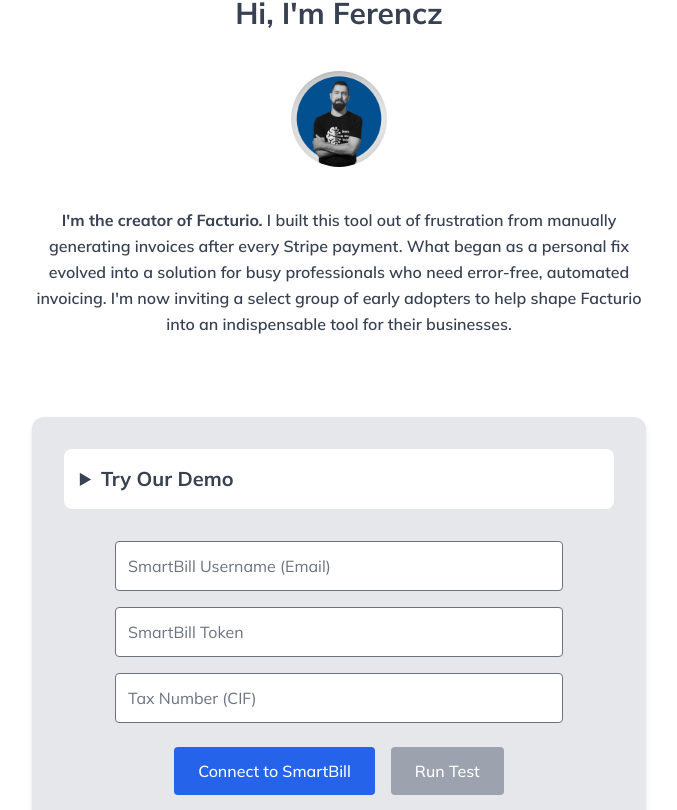
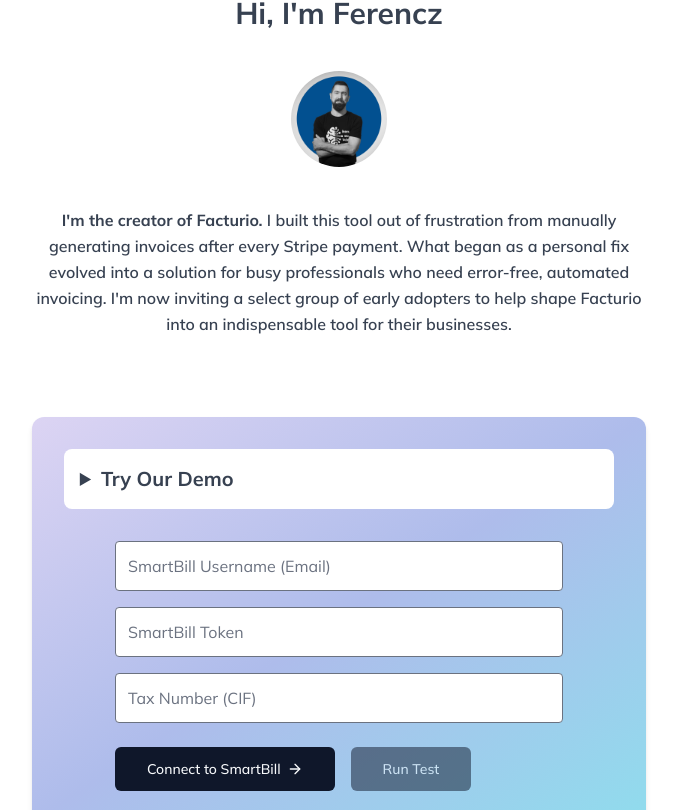
Before and after one commit to sunlesshalo/facturio-demo-frontend, a Next.js app: page / in a window 1280 px wide. Shown: the part 1990-2800 px from the top of the page, without its empty margins (301-978 px from the left). Built offline with nearby package versions, Linux system fonts and the light colour scheme.

Commit message:
Mostly finished landing page that redirects to the stripe payment page

```diff
--- a/src/components/Navbar.js
+++ b/src/components/Navbar.js
@@ -15,11 +15,11 @@ function Navbar() {
                         </Link>
 
                         <div className="hidden md:flex items-center justify-center gap-8 lg:gap-14">
-                            <Link href='#pricing' className='font-semibold hover:underline hover:underline-offset-1'>
-                                Pricing
-                            </Link>
                             <Link href='#demo' className='font-semibold hover:underline hover:underline-offset-1'>
                                 Demo
+                            </Link>
+                            <Link href='#early-adopter' className='font-semibold hover:underline hover:underline-offset-1'>
+                                Early Adopter Program
                             </Link>
                             <Link href='#faq' className='font-semibold hover:underline hover:underline-offset-1'>
                                 FAQ
@@ -36,9 +36,9 @@ function Navbar() {
                     </div>
 
                     <div className='hidden md:flex items-center space-x-1.5'>
-                        <Link href='/' className={cn(buttonVariants({ size: "sm" }), "flex items-center justify-center group px-4")}>
-                            <span>Try Demo</span>
-                            <ArrowRight className='ml-1.5 transform h-4 w-4 transition-transform duration-300 group-hover:translate-x-1' />
+                        <Link href="#demo" className={cn(buttonVariants({ size: 'lg' }), "flex items-center justify-center group")}>
+                          <span>Try Demo</span>
+                          <ArrowRight className="ml-1.5 transform h-4 w-4 transition-transform duration-300 group-hover:translate-x-1" />
                         </Link>
                     </div>
                 </div>
--- a/src/components/landingPageComponents/DemoSection.js
+++ b/src/components/landingPageComponents/DemoSection.js
@@ -1,7 +1,10 @@
 "use client";
-import { useState } from 'react';
+import { useState, useEffect, useRef } from 'react';
 import { ChevronDown } from 'lucide-react';
 import EarlyAdopterModal from "./EarlyAdopterModal";
+import { ArrowRight, Check, Star } from 'lucide-react';
+import { cn } from '@/lib/utils';
+import { buttonVariants } from '../ui/button';
 
 function DemoSection() {
   const [smartbillUsername, setSmartbillUsername] = useState('');
@@ -13,6 +16,7 @@ function DemoSection() {
   const [errorMessage, setErrorMessage] = useState('');
   const [isLoading, setIsLoading] = useState(false);
   const [isModalOpen, setIsModalOpen] = useState(false);
+
 
   const stripeTestPage = "https://buy.stripe.com/test_fZe0102nF4tn4x2cMN";
 
@@ -107,7 +111,7 @@ function DemoSection() {
 
   return (
     <section className="bg-white/80 py-20">
-      <div className="w-[90%] sm:max-w-2xl lg:max-w-3xl mx-auto flex flex-col items-center text-gray-700">
+      <div id="about" className="w-[90%] sm:max-w-2xl lg:max-w-3xl mx-auto flex flex-col items-center text-gray-700">
         <h1 className="font-bold text-3xl text-center">Hi, I'm Ferencz</h1>
 
         <img
@@ -120,8 +124,8 @@ function DemoSection() {
           <span className="font-bold">I'm the creator of Facturio.</span> I built this tool out of frustration from manually generating invoices after every Stripe payment. What began as a personal fix evolved into a solution for busy professionals who need error-free, automated invoicing. I'm now inviting a select group of early adopters to help shape Facturio into an indispensable tool for their businesses.
         </p>
 
-        <div className="my-20 scroll-mt-28 w-full" id="demo">
-          <div className="w-full lg:w-4/5 lg:mx-auto h-auto shadow-md bg-gray-200 rounded-xl p-8">
+            <div id="demo" className="my-20 scroll-mt-28 w-full">
+          <div className="w-full lg:w-4/5 lg:mx-auto h-auto shadow-md bg-gradient-to-br from-customLightPurple via-customPurple to-customBlue rounded-xl p-8">
             {/* Instructions Accordion */}
             <details className="mb-8 bg-white rounded-lg">
               <summary className="cursor-pointer font-bold text-xl p-4 hover:bg-gray-50">
@@ -218,30 +222,34 @@ function DemoSection() {
                 </div>
               )}
 
-              <div className="flex flex-col sm:flex-row justify-center gap-4">
+              <div className="flex flex-col sm:flex-row items-center gap-4">
                 <button
                   type="submit"
-                  disabled={isLoading}
-                  className={`px-6 py-3 rounded font-medium transition-colors ${
-                    isLoading ? 'bg-blue-400 cursor-not-allowed' : 'bg-blue-600 hover:bg-blue-700'
-                  } text-white flex-1 sm:flex-none`}
+                  disabled={isLoading || demoId !== ''}
+                  className={cn(
+                    buttonVariants({ size: 'lg' }),
+                    "group flex items-center justify-center",
+                    (isLoading || demoId !== '') && "opacity-50 cursor-not-allowed"
+                  )}
                 >
-                  {isLoading ? 'Connecting...' : 'Connect to SmartBill'}
+                  <span>{isLoading ? 'Connecting...' : 'Connect to SmartBill'}</span>
+                  <ArrowRight className="ml-1.5 transform h-4 w-4 transition-transform duration-300 group-hover:translate-x-1" />
                 </button>
-
                 <button
                   type="button"
                   onClick={handleRunTest}
                   disabled={!isRunTestEnabled || isLoading}
-                  className={`px-6 py-3 rounded font-medium transition-colors ${
-                    isRunTestEnabled && !isLoading
-                      ? 'bg-green-600 hover:bg-green-700 cursor-pointer'
-                      : 'bg-gray-400 cursor-not-allowed'
-                  } text-white flex-1 sm:flex-none`}
+                  className={cn(
+                    buttonVariants({ size: 'lg' }),
+                    "flex items-center justify-center",
+                    (!isRunTestEnabled || isLoading) && "opacity-50 cursor-not-allowed"
+                  )}
                 >
-                  {isLoading ? 'Processing...' : 'Run Test'}
+                  <span>{isLoading ? 'Processing...' : 'Run Test'}</span>
                 </button>
               </div>
+
+
 
               {errorMessage && (
                 <p className="text-center text-red-500 font-medium">{errorMessage}</p>
@@ -255,12 +263,18 @@ function DemoSection() {
         </div>
 
         <button
-          onClick={() => setIsModalOpen(true)}
+          onClick={() => window.open("https://buy.stripe.com/14k14lfLY03V7Cg4gs", "_blank")}
           className="font-medium text-2xl text-gray-600 hover:text-gray-800 cursor-pointer mt-8 underline"
         >
           Become an Early Adopter
         </button>
       </div>
+      <div className="max-w-sm mx-auto">
+        <p className="text-xs text-gray-500 mt-4 text-center">
+          Disclaimer: Clicking this button will redirect you to a secure Stripe payment page where you can purchase your Early Adopter spot. Once your payment is processed, you'll be guided through a simple setup process to launch your Facturio instance.
+        </p>
+      </div>
+
 
       <EarlyAdopterModal
         isOpen={isModalOpen}
--- a/src/components/landingPageComponents/FaqSection.js
+++ b/src/components/landingPageComponents/FaqSection.js
@@ -35,7 +35,7 @@ function FaqSection() {
         },
         {
             question: "What’s the cost to get started?",
-            answer: "Join our early adopter program for a one-time fee of 50 EUR for lifetime access."
+            answer: "Join our early adopter program for a one-time fee of 250 RON for lifetime access."
         },
     ];
 
--- a/src/components/landingPageComponents/FeatureDisplay.js
+++ b/src/components/landingPageComponents/FeatureDisplay.js
@@ -2,7 +2,7 @@ import { Sparkle, } from 'lucide-react';
 
 function FeatureDisplay() {
     return (
-        <section className="bg-slate-50 py-24 pb-16">
+        <section className="bg-gradient-to-br from-customLightPurple/50 via-customPurple/50 to-customBlue/50 py-20">
             <div className='max-w-sm sm:max-w-2xl lg:max-w-3xl mx-auto flex flex-col gap-4'>
                 <h2 className='tracking-tight font-bold text-center md:text-left text-3xl lg:text-5xl lg:leading-[3.5rem]'>
                     All you need to do is connect your Stripe and SmartBill accounts.
--- a/src/components/landingPageComponents/HeroSection.js
+++ b/src/components/landingPageComponents/HeroSection.js
@@ -39,9 +39,15 @@ function HeroSection() {
                             </div>
                         </ul>
 
-                        <Link href='#' className={cn(buttonVariants({ size: 'lg' }), "flex items-center justify-center mt-8 group")}>
-                            <span>Experience the Demo</span>
-                            <ArrowRight className='ml-1.5 transform h-4 w-4 transition-transform duration-300 group-hover:translate-x-1' />
+                        <Link
+                          href="#demo"
+                          className={cn(
+                            buttonVariants({ size: 'lg' }),
+                            "flex items-center justify-center group mt-8" // add mt-8 (or another value) here
+                          )}
+                        >
+                          <span>Experience the Demo</span>
+                          <ArrowRight className="ml-1.5 transform h-4 w-4 transition-transform duration-300 group-hover:translate-x-1" />
                         </Link>
                     </div>
                 </div>
--- a/tailwind.config.js
+++ b/tailwind.config.js
@@ -51,6 +51,10 @@ module.exports = {
           DEFAULT: "hsl(var(--card))",
           foreground: "hsl(var(--card-foreground))",
         },
+        // Add your custom colors:
+        customBlue: "#90dced",
+        customPurple: "#aebceb",
+        customLightPurple: "#dcd4f3",
       },
       borderRadius: {
         lg: "var(--radius)",
@@ -58,18 +62,10 @@ module.exports = {
         sm: "calc(var(--radius) - 4px)",
       },
       keyframes: {
-        "accordion-down": {
-          from: { height: "0" },
-          to: { height: "var(--radix-accordion-content-height)" },
-        },
-        "accordion-up": {
-          from: { height: "var(--radix-accordion-content-height)" },
-          to: { height: "0" },
-        },
+        // existing animations...
       },
       animation: {
-        "accordion-down": "accordion-down 0.2s ease-out",
-        "accordion-up": "accordion-up 0.2s ease-out",
+        // existing animations...
       },
     },
   },
```
Also changed, not shown: src/components/landingPageComponents/FinalPush.js (+13 -5 lines), src/components/landingPageComponents/PricingSection.js (+59 -184 lines).
